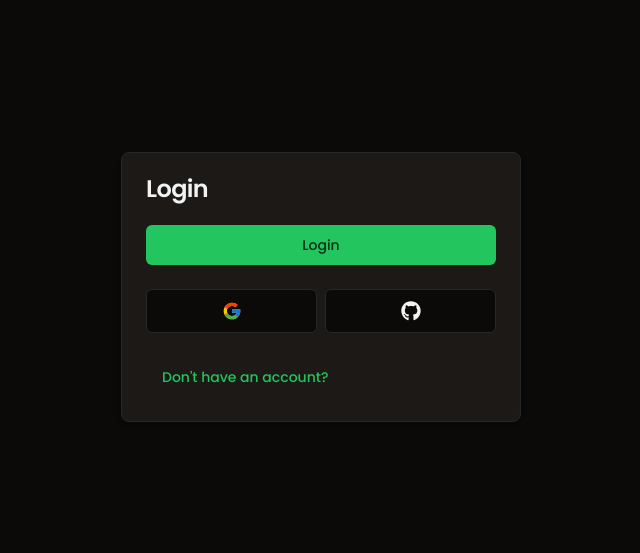
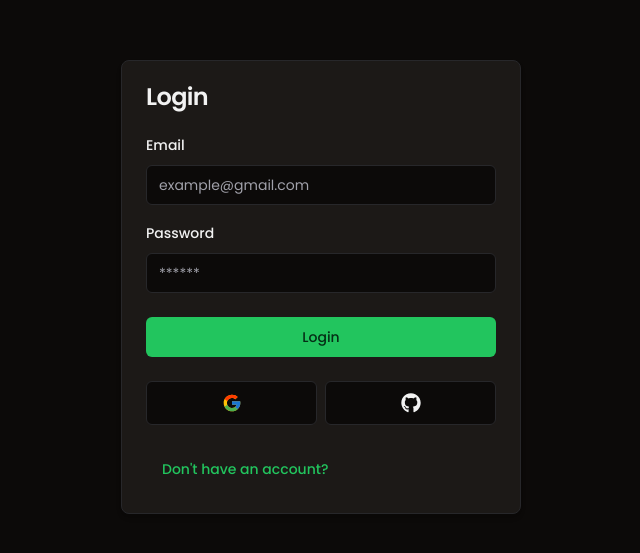
Before and after one commit to printWhoIsHere/mernflix, a Next.js app: page /auth/login in a window 1280 px wide. Shown: the part 113-666 px from the top of the page, without its empty margins (319-959 px from the left). Built offline with nearby package versions, Linux system fonts and the light colour scheme.

Commit message:
Add Login Form

```diff
--- a/components/auth/LoginForm.tsx
+++ b/components/auth/LoginForm.tsx
@@ -1,9 +1,40 @@
 'use client'
 
+import * as z from 'zod'
+
+import { useForm } from 'react-hook-form'
+import { zodResolver } from '@hookform/resolvers/zod'
+
+//
+
+import { LoginSchema } from '@/schemas'
+import { FormError } from '@/components/form-error'
+import { FormSuccess } from '@/components/form-success'
+import { Input } from '@/components/ui/input'
 import { Button } from '@/components/ui/button'
+import {
+	Form,
+	FormControl,
+	FormField,
+	FormItem,
+	FormLabel,
+	FormMessage,
+} from '@/components/ui/form'
 import { CardWrapper } from '@/components/auth/CardWrapper'
 
 export const LoginForm = () => {
+	const form = useForm<z.infer<typeof LoginSchema>>({
+		resolver: zodResolver(LoginSchema),
+		defaultValues: {
+			email: '',
+			password: '',
+		},
+	})
+
+	const onSubmit = (values: z.infer<typeof LoginSchema>) => {
+		console.log(values)
+	}
+
 	return (
 		<CardWrapper
 			label='Login'
@@ -11,9 +42,47 @@ export const LoginForm = () => {
 			backButtonHref='/auth/register'
 			showSocial
 		>
-			<Button type='submit' className='w-full'>
-				Login
-			</Button>
+			<Form {...form}>
+				<form onSubmit={form.handleSubmit(onSubmit)} className='space-y-6'>
+					<div className='space-y-4'>
+						<FormField
+							control={form.control}
+							name='email'
+							render={({ field }) => (
+								<FormItem>
+									<FormLabel>Email</FormLabel>
+									<FormControl>
+										<Input
+											{...field}
+											placeholder='example@gmail.com'
+											type='email'
+										/>
+									</FormControl>
+									<FormMessage />
+								</FormItem>
+							)}
+						/>
+						<FormField
+							control={form.control}
+							name='password'
+							render={({ field }) => (
+								<FormItem>
+									<FormLabel>Password</FormLabel>
+									<FormControl>
+										<Input {...field} placeholder='******' type='password' />
+									</FormControl>
+									<FormMessage />
+								</FormItem>
+							)}
+						/>
+					</div>
+					<FormError message='' />
+					<FormSuccess message='' />
+					<Button type='submit' className='w-full'>
+						Login
+					</Button>
+				</form>
+			</Form>
 		</CardWrapper>
 	)
 }
--- /dev/null
+++ b/components/form-error.tsx
@@ -0,0 +1,16 @@
+import { AlertTriangle } from 'lucide-react'
+
+interface FormErrorProps {
+	message?: string
+}
+
+export const FormError = ({ message }: FormErrorProps) => {
+	if (!message) return null
+
+	return (
+		<div className='bg-destructive/15 p-3 rounded-md flex items-center gap-x-2 text-sm text-destructive'>
+			<AlertTriangle />
+			<p>{message}</p>
+		</div>
+	)
+}
--- /dev/null
+++ b/components/form-success.tsx
@@ -0,0 +1,16 @@
+import { CheckCircle } from 'lucide-react'
+
+interface FormSuccessProps {
+	message?: string
+}
+
+export const FormSuccess = ({ message }: FormSuccessProps) => {
+	if (!message) return null
+
+	return (
+		<div className='bg-emerald-500/15 p-3 rounded-md flex items-center gap-x-2 text-sm text-emerald-500'>
+			<CheckCircle />
+			<p>{message}</p>
+		</div>
+	)
+}
--- a/components/layout/Header.tsx
+++ b/components/layout/Header.tsx
@@ -9,7 +9,7 @@ import NavItems from '@/components/layout/NavItems'
 import MobileNav from '@/components/layout/MobileNav'
 import { ProfileMenu } from '@/components/layout/ProfileMenu'
 
-const isLogged = false
+const isLogged = true
 
 const Header = () => {
 	const router = useRouter()
--- a/package.json
+++ b/package.json
@@ -25,9 +25,11 @@
     "next-themes": "^0.2.1",
     "react": "^18",
     "react-dom": "^18",
+    "react-hook-form": "^7.51.0",
     "react-icons": "^5.0.1",
     "tailwind-merge": "^2.2.1",
-    "tailwindcss-animate": "^1.0.7"
+    "tailwindcss-animate": "^1.0.7",
+    "zod": "^3.22.4"
   },
   "devDependencies": {
     "@types/node": "^20",
--- /dev/null
+++ b/schemas/index.ts
@@ -0,0 +1,22 @@
+import * as z from 'zod'
+
+export const LoginSchema = z.object({
+	email: z.string().email({
+		message: 'Email is required',
+	}),
+	password: z.string().min(1, {
+		message: 'Password is required',
+	}),
+})
+
+export const RegisterSchema = z.object({
+	email: z.string().email({
+		message: 'Email is required',
+	}),
+	password: z.string().min(6, {
+		message: 'Minimum 6 characters required',
+	}),
+	name: z.string().min(1, {
+		message: 'Name is required',
+	}),
+})
```
Also changed, not shown: 1 other file (tests, documents, lock files or other folders).
